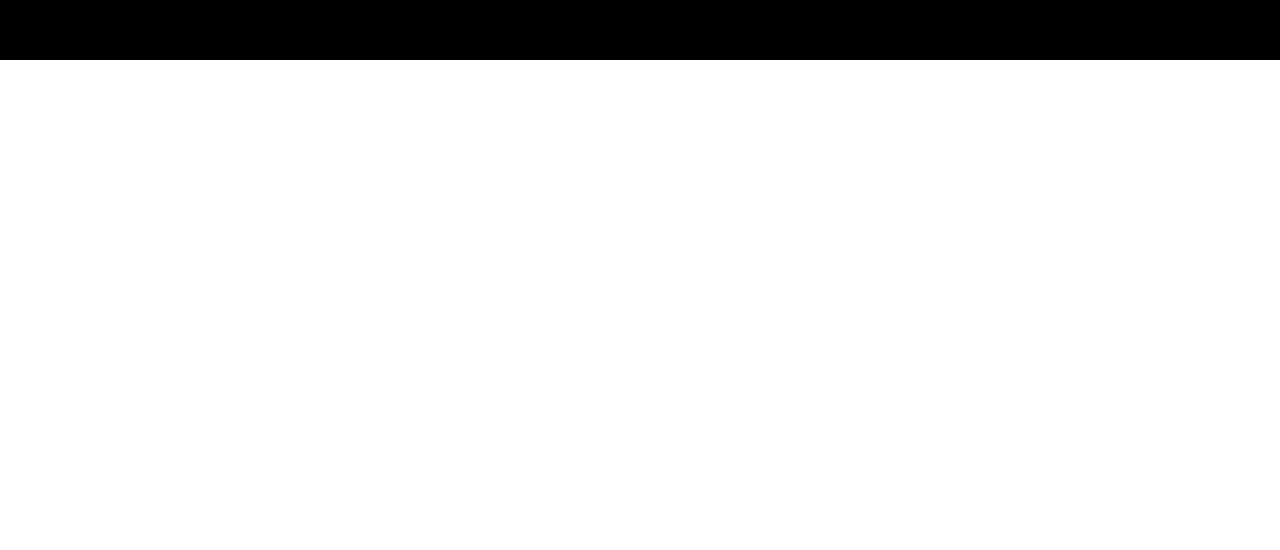
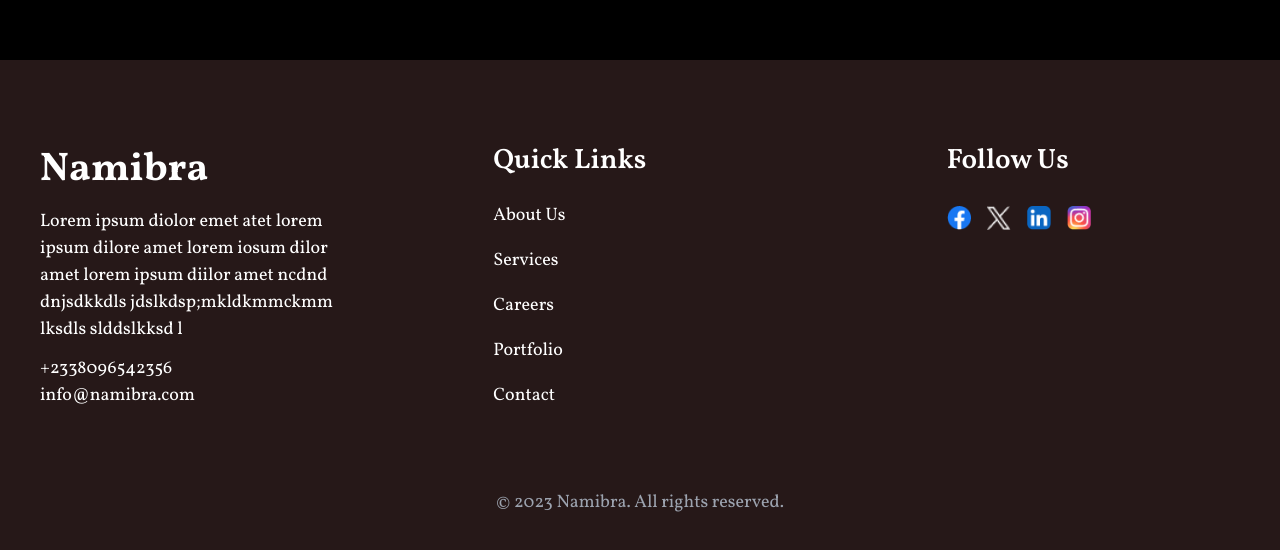
Before and after one commit to Namibra-Devs/namibra, a React (Vite) app: page / in a window 1280 px wide. Shown: the part 740-1290 px from the top of the page. Before the commit the page ends 800 px from the top, so only its background shows below. Built offline with nearby package versions, Linux system fonts and the light colour scheme.

Commit message:
Added Footer Component

```diff
--- a/src/App.jsx
+++ b/src/App.jsx
@@ -1,13 +1,15 @@
 import { BrowserRouter as Router, Routes, Route } from "react-router-dom";
 import Home from "./pages/Home/Home";
+import Footer from "./components/Layouts/Footer";
 const App = () => {
   return (
     <Router>
       <Routes>
         <Route path="/" element={<Home/>} />
       </Routes>
+      <Footer />
     </Router>
-  );
+   );
 };
 
 export default App;
--- a/src/components/Layouts/Footer.jsx
+++ b/src/components/Layouts/Footer.jsx
@@ -0,0 +1,82 @@
+import facebookIcon from "../../assets/icons/facebook.png";
+import twitterIcon from "../../assets/icons/twitter.png";
+import linkedinIcon from "../../assets/icons/linkedin.png";
+import instagramIcon from "../../assets/icons/instagram.png";
+
+const Footer = () => {
+  return (
+    <footer className="bg-primary text-white py-20">
+      <div className="container mx-auto px-6 lg:px-10 grid grid-cols-1 md:grid-cols-3 gap-10 md:gap-40">
+        {/* Left Section - Logo, Name, Contact */}
+        <div>
+          <h2 className="text-[40px] font-bold mb-2">Namibra</h2>
+          <p className="text-[18px] mb-3">
+            Lorem ipsum diolor emet atet lorem ipsum dilore amet lorem iosum
+            dilor amet lorem ipsum diilor amet ncdnd dnjsdkkdls
+            jdslkdsp;mkldkmmckmm lksdls slddslkksd l
+          </p>
+          <p className="text-[18px]">+2338096542356</p>
+          <p className="text-[18px]">info@namibra.com</p>
+        </div>
+
+        {/* Middle Section - Quick Links */}
+        <div>
+          <h3 className="text-[28px] font-semibold mb-6">Quick Links</h3>
+          <ul className="space-y-6 text-sm">
+            <li>
+              <a href="/aboutus" className="hover:text-gray-400 text-[18px]">
+                About Us
+              </a>
+            </li>
+            <li>
+              <a href="/services" className="hover:text-gray-400 text-[18px]">
+                Services
+              </a>
+            </li>
+            <li>
+              <a href="/careers" className="hover:text-gray-400 text-[18px]">
+                Careers
+              </a>
+            </li>
+            <li>
+              <a href="/ourportfolio" className="hover:text-gray-400 text-[18px]">
+                Portfolio
+              </a>
+            </li>
+            <li>
+              <a href="/contact" className="hover:text-gray-40 text-[18px]">
+                Contact
+              </a>
+            </li>
+          </ul>
+        </div>
+
+        {/* Right Section - Social Media Icons */}
+        <div>
+          <h3 className="text-[28px] font-semibold mb-6">Follow Us</h3>
+          <div className="flex space-x-4">
+            <a href="#" target="_blank" rel="noopener noreferrer">
+              <img src={facebookIcon} alt="Facebook" className="w-6 h-6" />
+            </a>
+            <a href="#" target="_blank" rel="noopener noreferrer">
+              <img src={twitterIcon} alt="Twitter" className="w-6 h-6" />
+            </a>
+            <a href="#" target="_blank" rel="noopener noreferrer">
+              <img src={linkedinIcon} alt="LinkedIn" className="w-6 h-6" />
+            </a>
+            <a href="#" target="_blank" rel="noopener noreferrer">
+              <img src={instagramIcon} alt="Instagram" className="w-6 h-6" />
+            </a>
+          </div>
+        </div>
+      </div>
+
+      {/* Bottom Section - Copyright */}
+      <div className="text-center text-[18px] text-gray-400 mt-20">
+        © 2023 Namibra. All rights reserved.
+      </div>
+    </footer>
+  );
+};
+
+export default Footer;
--- a/src/components/Layouts/Navbar.jsx
+++ b/src/components/Layouts/Navbar.jsx
@@ -12,7 +12,7 @@
 
   return (
     <nav className="fixed top-0 left-0 w-full z-50 bg-transparent">
-      <div className="container mx-auto flex justify-between items-center py-4 px-6 md:px-10">
+      <div className="container mx-auto flex justify-between items-center py-6 px-6 md:px-10">
         {/* Logo & Name */}
         <div className="text-white text-2xl font-bold flex items-center gap-3 relative z-50">
           <Link to="/"><img src={logo} alt="" className="h-[40px]" /></Link>
--- a/src/pages/Home/Home.jsx
+++ b/src/pages/Home/Home.jsx
@@ -1,4 +1,3 @@
-import React from 'react'
 import Navbar from '../../components/Layouts/Navbar'
 
 const Home = () => {
--- a/tailwind.config.js
+++ b/tailwind.config.js
@@ -9,7 +9,9 @@
   },
   theme: {
     extend: {
-      colors: {},
+      colors: {
+        primary: "#261818", // Custom color
+      },
       fontFamily: {
         primary: "Vollkorn",
       },
```
